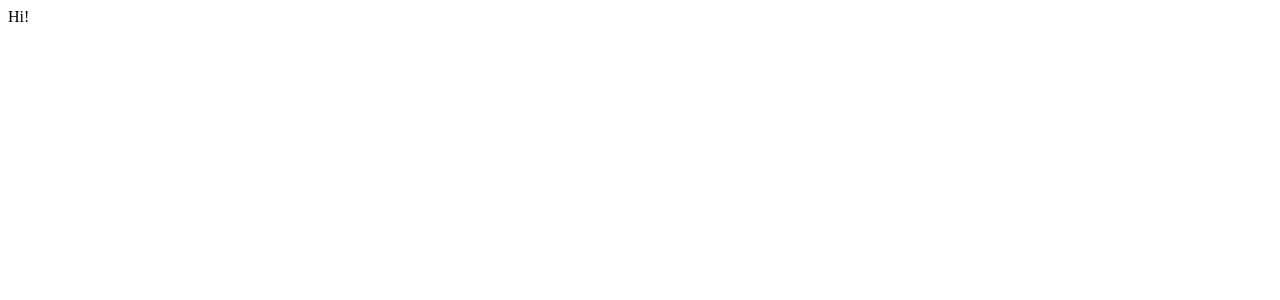
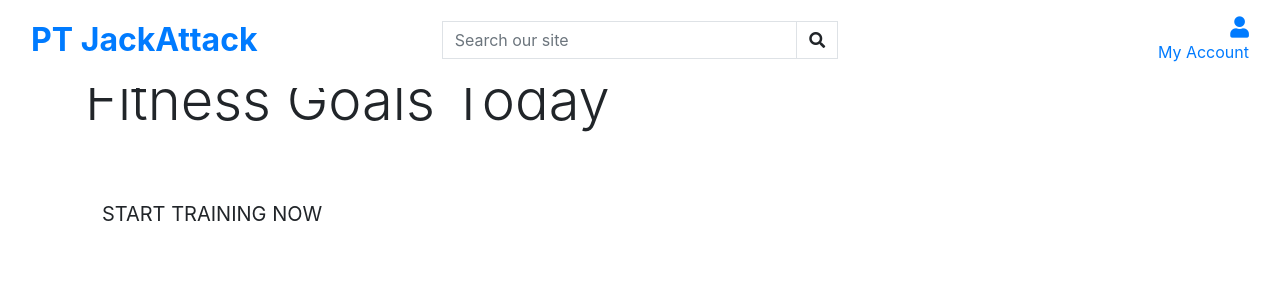
Before and after one commit to David011E/pt-pp-p-5, a Django app: page / in a window 1280 px wide. Before the commit the part shown is almost empty. Shown: the top 300 px of the page. Run offline with Django 3.2, Linux system fonts and the light colour scheme; some libraries are stand-ins or nearby versions.

Commit message:
Add home page content

```diff
--- a/home/templates/home/index.html
+++ b/home/templates/home/index.html
@@ -1 +1,27 @@
-Hi!
+{% extends "base.html" %}
+{% load static %}
+
+{% block page_header %}
+    <div class="container header-container">
+        <div class="row">
+            <div class="col"></div>
+        </div>
+    </div>
+{% endblock %}
+
+{% block content %}
+    <div class="container h-100">
+        <div class="row h-100">
+            <div class="col-7 col-md-6 my-auto">
+                <h1 class="display-4 logo-font text-black">
+                    Achieve Your Fitness Goals Today
+                </h1>
+                <div class="my-5">
+                    <h4>
+                        <a href="" class="shop-now-button btn btn-lg rounded-0 text-uppercase py-3">Start Training Now</a>
+                    </h4>
+                </div>
+            </div>
+        </div>
+    </div>
+{% endblock %}
```
